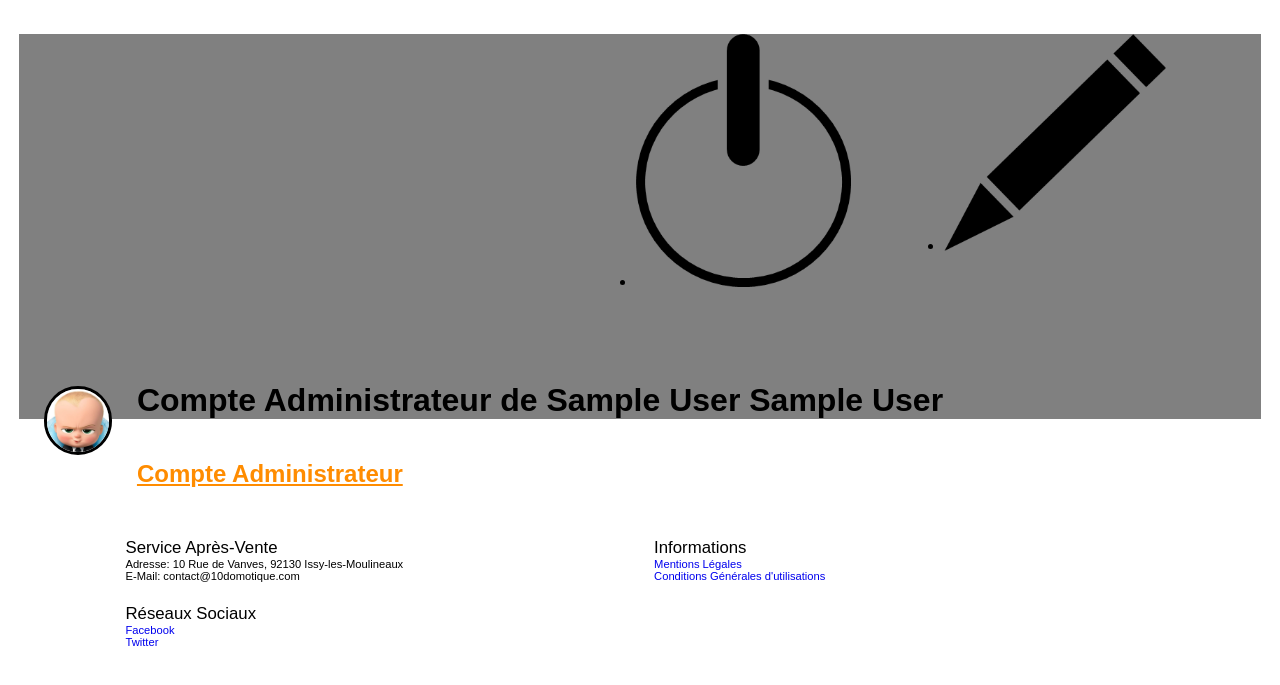
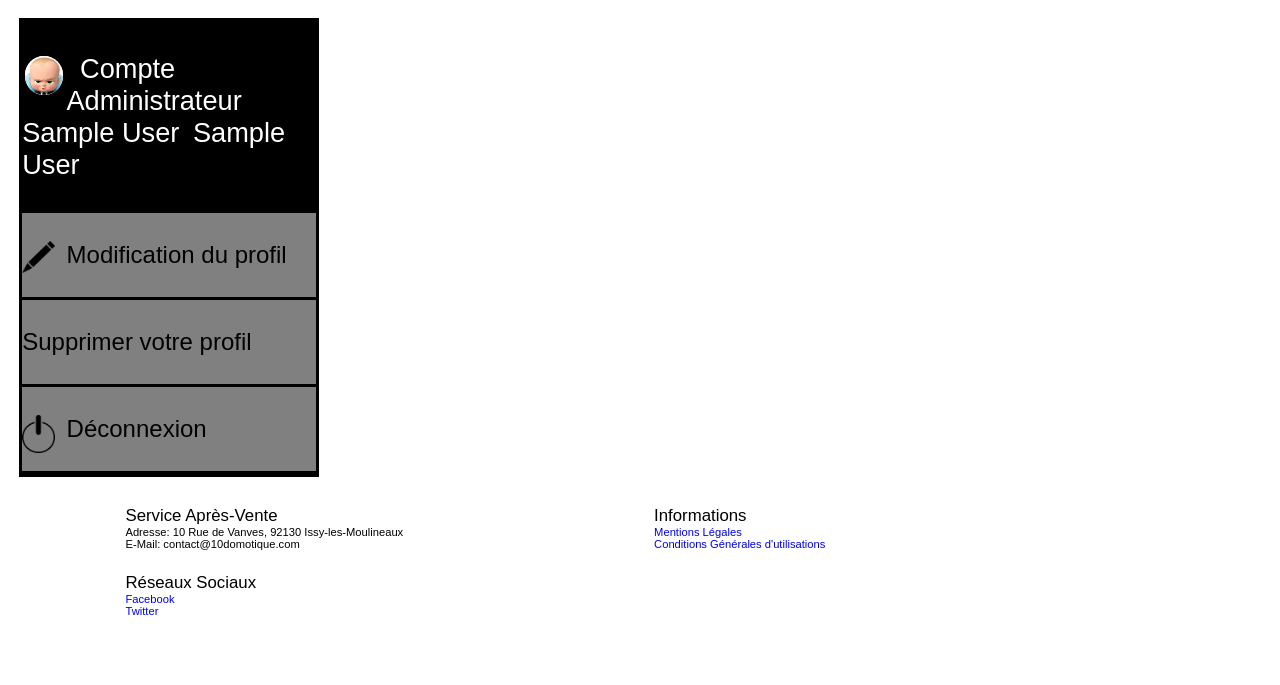
Before and after one commit to CleSchmit/10DomotiqueG10D, a PHP site: page /index.php?action=ProfilAdmin in a window 1280 px wide. Shown: the part 80-765 px from the top of the page. Run offline with PHP 8.4, Linux system fonts and the light colour scheme; the visitor is signed in with stand-in values (Sample User, id 1); data that the repository does not hold is empty.

Commit message:
Modif Profil

```diff
--- a/réorganiser/model/modif.php
+++ b/réorganiser/model/modif.php
@@ -9,7 +9,6 @@ class modif{
 
 
     public function __construct($modification, $element){
-
 
         $this->modification = $modification;
         $this->element = $element;
--- a/réorganiser/view/ProfilAdmin.php
+++ b/réorganiser/view/ProfilAdmin.php
@@ -1,34 +1,60 @@
-<?php session_start();
+<?php
+session_start();
+include_once "model/function.php";
+include_once "controller/ControlProfil.php";
 
-include_once "model/function.php";
-include_once "model/connexion.class.php";
 $bdd = bdd();
+?>
+<html>
+<head>
+    <title>10Domotique</title>
+    <link rel="stylesheet" href="style.css" />
+</head>
+<body>
+<header>
+    <?php include "template/Header.php" ?>
+</header>
+<div class="corps">
+    <br><div id="CProfil">
 
-ob_start();
 
-$Prenom = $_SESSION['Prenom'];
-$Nom = $_SESSION['Nom'];
 
-$body="<br><div id=\"CProfil\">
+        <div class='corpsProfil'>
+
 
             <div class='headerprofil'>
-                <ul class=\"Option\">
-                    <li><a href='index.php?action=deconnexion'><img class=\"dec\" src=\"view/images/deco.png\"></a></li>
-                    <li><a href='index.php?action=ProfilModif'><img class=\"dec\"  src=\"view/images/Modif.png\"></a></li>
-                </ul>
-                <br>
-                <br>
-                <br>
-                <img class=\"imgprofil\" src=\"view/images/Boss.jpg\">
-                <h1>
-                    Compte Administrateur de $Prenom $Nom
-                </h1>
-            </div>
-            <div class='corpsProfil'><br>
-                <h2>Compte Administrateur</h2>
+
+
+                <div class="nom"><br><img class="imgprofil" src="view/images/Boss.jpg">&ensp;Compte Administrateur &ensp;<?= $_SESSION['Prenom']?>&ensp;<?= $_SESSION['Nom']?><br><br></div>
+
+                                <a href='index.php?action=ProfilModif'><div class="lien"><br><img class="imgOption" src="view/images/Modif.png">&ensp;Modification du profil<br><br></div></a>
+
+                <a href='index.php?action=supprimerProfil'><div class="lien"><br>Supprimer votre profil<br><br></div></a>
+
+                <a href='index.php?action=deconnexion'><div class="lien"><br><img class="imgOption" src="view/images/deco.png">&ensp;Déconnexion<br><br></div></a>
 
             </div>
-        </div><br>";
 
 
-require("template/template.php"); ?>
+            <br>
+            <br>
+            <br>
+            <br>
+
+
+
+
+            <div class='internProfil'>
+
+
+            </div>
+
+            <br>
+        </div>
+    </div><br>
+</div>
+<footer>
+    <?php include "template/Footer.php" ?>
+</footer>
+</body>
+</html>
--- a/réorganiser/view/style.css
+++ b/réorganiser/view/style.css
@@ -219,31 +219,45 @@ h1{
 
 
 .headerprofil{
+    border: solid black;
     background-color: gray;
+    width: 25%;
 }
 
-.Option{
-    display: flex;
-    justify-content: flex-end;
+.headerprofil a{
+    color: black;
+    font-size: 150%;
+}
+.lien{
+    border-bottom: solid black;
 }
 
-.Option a{
-    width: 10%;
+.nom{
+    background-color: black;
+    color: white;
+    font-size: 170%;
 }
 
-.dec{
-    width: 70%;
+.navMaisons{
+    background-color: lightgray;
 }
-.decM{
-    width: 83%;
+
+.ChoixMaison{
+    border-bottom: solid black;
+
+}
+
+.imgOption{
+    float: left;
+    width: 11%;
 }
 
 .imgprofil{
-    margin: 2%;
+    background-color: white;
     float: left;
     border: solid black;
     border-radius: 50px;
-    width: 5%;
+    width: 13%;
 }
 
 
@@ -252,11 +266,7 @@ h1{
 }
 
 
-.navMaisons{
-    font-size: 150%;
-    width: 20%;
-    float: left;
-}
+
 
 .fleche{
     float: right;
@@ -264,11 +274,10 @@ h1{
 
 .internProfil{
     width: 80%;
-    border-left: 2px solid black;
 }
 
 .Maison{
-    border: solid white;
+    border: solid lightgray;
     color: black;
 }
 
```
Also changed, not shown: réorganiser/controller/ControlCapteurAction.php (added, +14 -0 lines), réorganiser/model/capteurAction.php (added, +28 -0 lines), réorganiser/view/CapteurAction.php (+10 -2 lines), réorganiser/view/Profil.php (+26 -28 lines).
